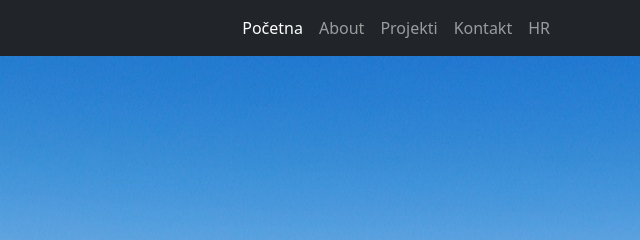
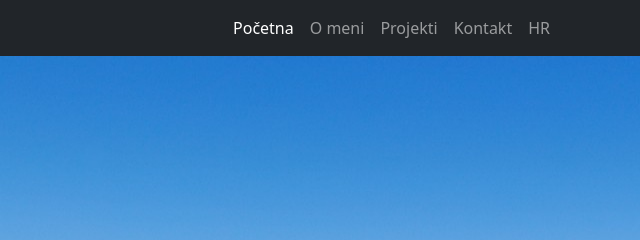
Before and after one commit to Fcoha/fcoha.github.io, a plain HTML site: page index.html in a window 1280 px wide. Shown: the top 240 px of the page, 640-1280 px from the left. Drawn offline with Linux system fonts and the light colour scheme.

Commit message:
Localize "About" in index.html

```diff
--- a/index.html
+++ b/index.html
@@ -23,7 +23,7 @@
     <div class="collapse navbar-collapse" id="mainNavbar">
       <ul class="navbar-nav ms-auto mb-2 mb-lg-0">
         <li class="nav-item"><a class="nav-link active" href="#home">Početna</a></li>
-        <li class="nav-item"><a class="nav-link" href="#about">About</a></li>
+        <li class="nav-item"><a class="nav-link" href="#about">O meni</a></li>
         <li class="nav-item"><a class="nav-link" href="#projects">Projekti</a></li>
         <li class="nav-item"><a class="nav-link" href="#contact">Kontakt</a></li>
         <li class="nav-item"><a class="nav-link" href="index-en.html">HR</a></li>
@@ -36,7 +36,7 @@
     <a class="navbar-brand font-nav" href="#">Filip Coha</a>
     <ul class="navbar-nav d-flex flex-row gap-3">
       <li class="nav-item"><a class="nav-link active" href="#home">Početna</a></li>
-        <li class="nav-item"><a class="nav-link" href="#about">About</a></li>
+        <li class="nav-item"><a class="nav-link" href="#about">O meni</a></li>
         <li class="nav-item"><a class="nav-link" href="#projects">Projekti</a></li>
         <li class="nav-item"><a class="nav-link" href="#contact">Kontakt</a></li>
       <li class="nav-item"><a class="nav-link" href="index-en.html">HR</a></li>
```
